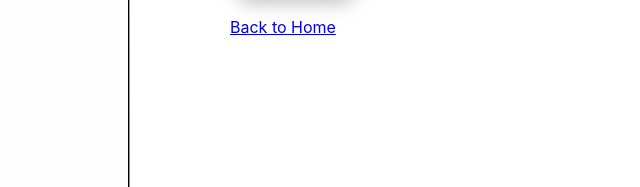
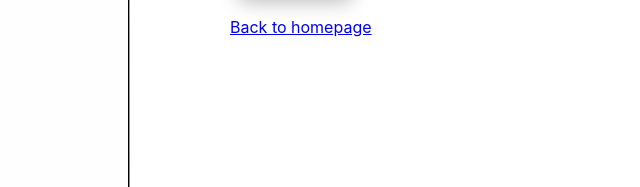
Before and after one commit to leightonluy150532/ITCleluyProject.github.io, a plain HTML site: page payroll.html in a window 1280 px wide. Shown: the part 328-515 px from the top of the page, 433-1073 px from the left. Drawn offline with Linux system fonts and the light colour scheme.

Commit message:
Done commit

```diff
--- a/payroll.html
+++ b/payroll.html
@@ -76,7 +76,7 @@
             <button id="DeleteAll">DeleteAll</button>
             <br>
             <br>
-            <a href="https://leightonluy150532.github.io/ITCleluyProject.github.io/">Back to Home</a>
+            <a href=" https://leightonluy150532.github.io/ITCleluyProject.github.io/">Back to homepage</a>
         </div>
     </section>
     <dialog id="dlgConfirmCancel">
```
